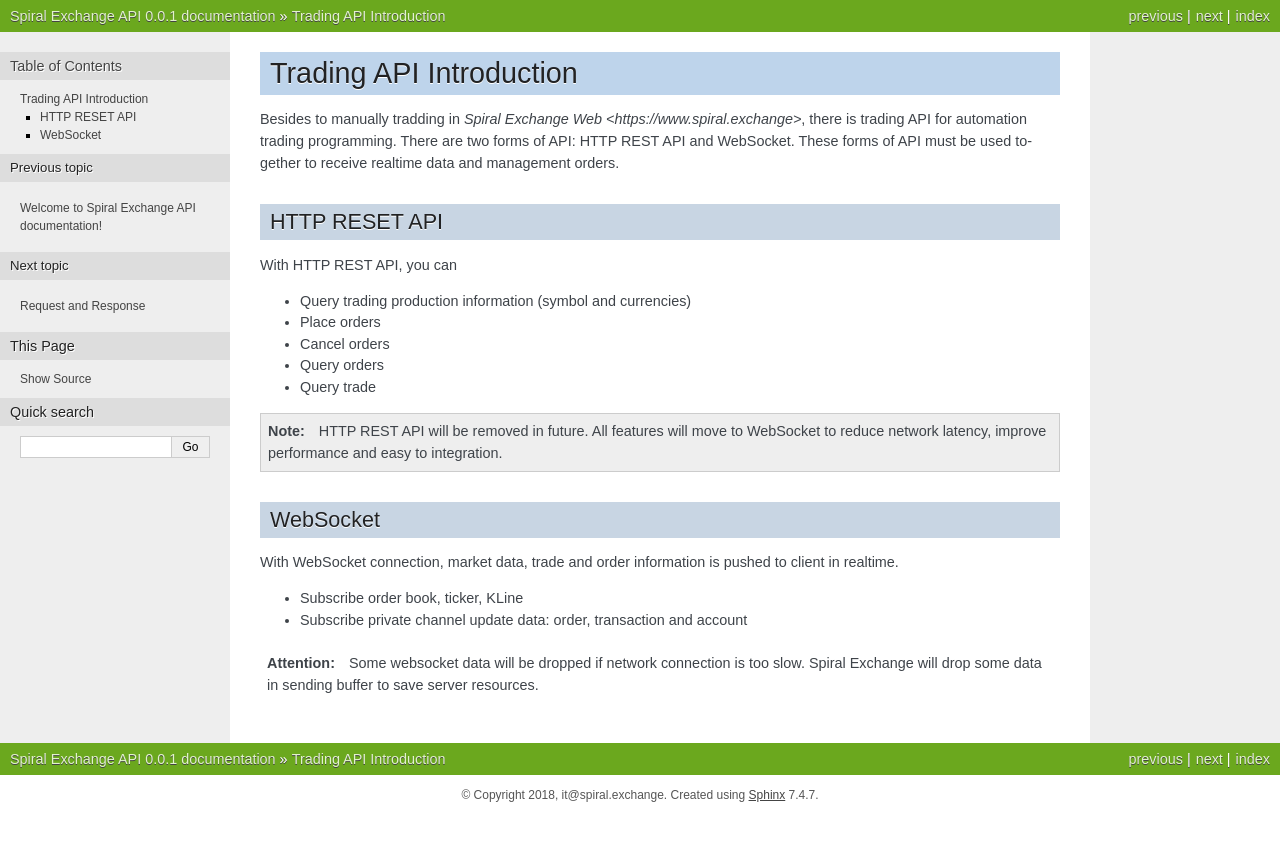
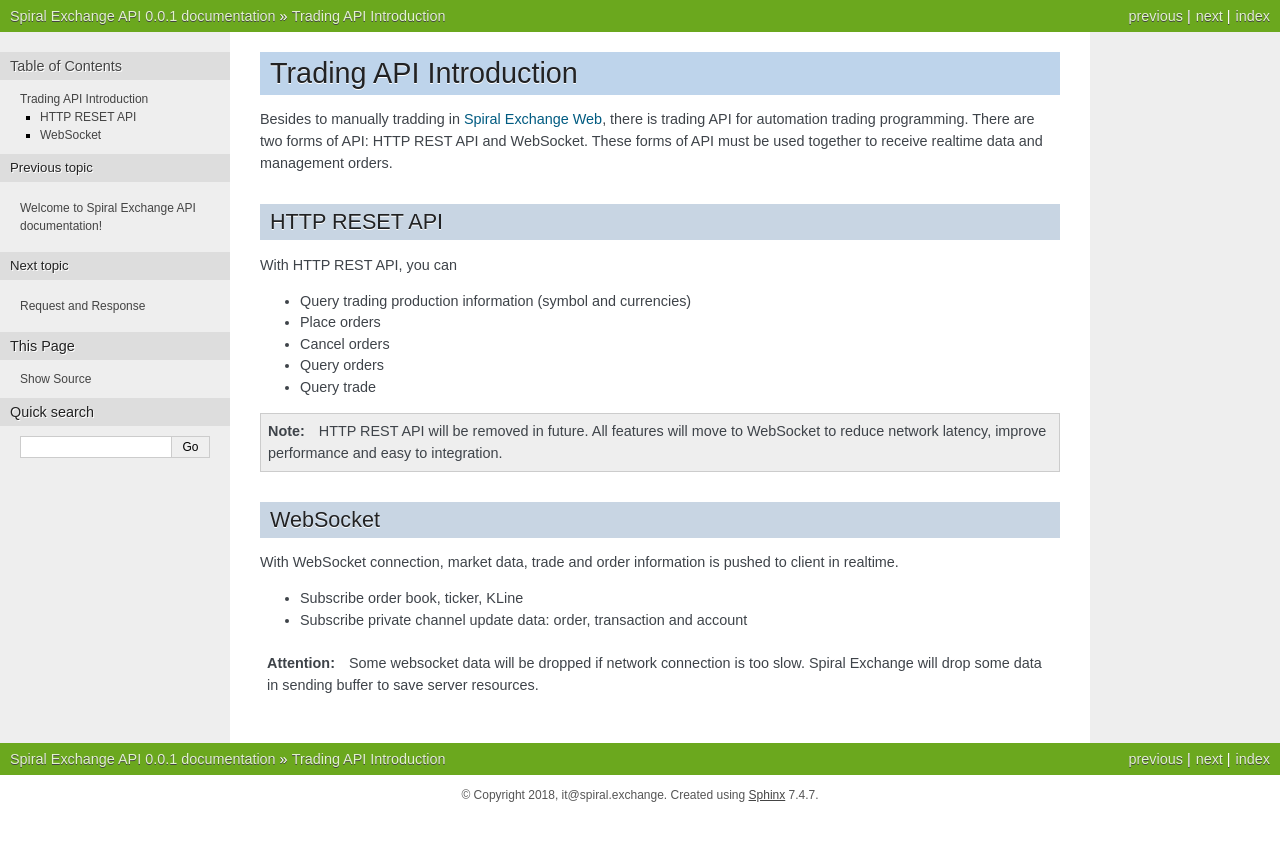
Before and after one commit to spiralexchange/spiral-api-docs, a Sphinx documentation site: the page built from docs/api_introduction.rst, in a window 1280 px wide. Shown: the top 841 px of the page. Built offline with Sphinx 7.4.7, drawn with Linux system fonts in a browser that asks for light colours; formulas are drawn with MathJax 3.

Commit message:
fix spiral link not render well

```diff
--- a/docs/api_introduction.rst
+++ b/docs/api_introduction.rst
@@ -1,7 +1,7 @@
 Trading API Introduction
 ========================
 
-Besides to manually tradding in `Spiral Exchange Web <https://www.spiral.exchange>`, there is trading API for automation trading programming.
+Besides to manually tradding in `Spiral Exchange Web <https://www.spiral.exchange>`_, there is trading API for automation trading programming.
 There are two forms of API: HTTP REST API and WebSocket. These forms of API must be used together to receive realtime data and management orders.
 
 HTTP RESET API
```
